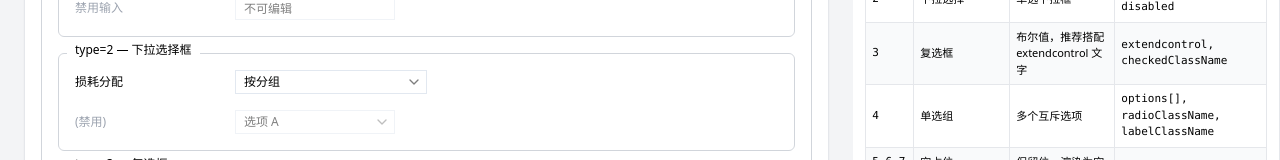
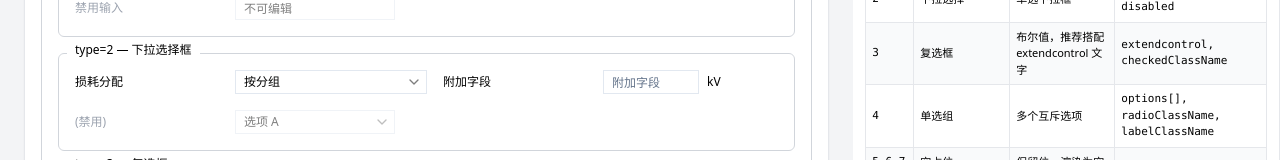
Before and after one commit to awyb/dynamic-form-plugin, a React (Vite) app: page / in a window 1280 px wide. Shown: the part 268-428 px from the top of the page. Built offline with nearby package versions, Linux system fonts and the light colour scheme.

Commit message:
增加回调参数

```diff
--- a/src/DynamicForm.tsx
+++ b/src/DynamicForm.tsx
@@ -39,6 +39,7 @@ export function DynamicForm({
     trigger,
     formState: { errors },
   } = form
+  const values = form.watch()
 
   const renderNode = useSchemaRenderer({
     control,
@@ -48,6 +49,7 @@ export function DynamicForm({
     spaceY,
     showInlineErrors,
     onValidationError,
+    values,
   })
 
   return (
@@ -78,6 +80,7 @@ export const DynamicFormPlus = forwardRef<DynamicFormRef, DynamicFormPlusProps>(
       getValues,
       formState: { errors },
     } = form
+    const values = form.watch()
 
     const renderNode = useSchemaRenderer({
       control,
@@ -87,6 +90,7 @@ export const DynamicFormPlus = forwardRef<DynamicFormRef, DynamicFormPlusProps>(
       spaceY,
       showInlineErrors: false,
       onValidationError: defaultOnError,
+      values,
     })
 
     useImperativeHandle(ref, () => ({
--- a/src/demo-all-types.tsx
+++ b/src/demo-all-types.tsx
@@ -46,7 +46,6 @@ const allTypesSchema: FormNode = {
               type: 1,
               isnum: 0,
               required: 1,
-              // controlclass: 'w-60',
               maxlen: 30,
               placeholder: "请输入名称",
             }),
@@ -110,6 +109,17 @@ const allTypesSchema: FormNode = {
                     { value: "2", name: "到 I 侧" },
                     { value: "3", name: "到 J 侧" },
                   ],
+                }),
+                buildFld({
+                  name: "test_fld",
+                  label: "附加字段",
+                  unit: "kV",
+                  type: 1,
+                  isnum: 1,
+                  labelclass: "ml-4",
+                  show: (values) => values.loss_assign === 0,
+                  required: 1,
+                  maxlen: 10,
                 }),
               ],
             },
@@ -198,12 +208,10 @@ const allTypesSchema: FormNode = {
               type: "container",
               key: "sect_type4-1",
               label: "type=4 — 单选组1",
-              // props: { mclassName: 'flex' },
               children: [
                 {
                   type: "control",
                   key: "row_radio1",
-                  // props: { className: 'items-start' },
                   flds: [
                     buildFld({
                       name: "iopt_net",
--- a/src/layouts.tsx
+++ b/src/layouts.tsx
@@ -85,8 +85,10 @@ interface FormItemContentProps {
   unit?: string | React.ReactNode;
   labelclass?: string;
   unitclass?: string;
-  hide?: boolean | (() => boolean);
-  show?: boolean | (() => boolean);
+  hide?: boolean | ((values: Record<string, any>) => boolean);
+  show?: boolean | ((values: Record<string, any>) => boolean);
+  /** 当前所有表单值（用于 hide/show 动态判断） */
+  values?: Record<string, any>;
   sectionbox?: string;
   disabled?: boolean;
   className?: string;
@@ -109,9 +111,10 @@ export function FormItemContent({
   unitclass,
   error,
   noHtmlFor,
+  values,
 }: FormItemContentProps) {
-  const isHidden = typeof hide === "function" ? hide() : !!hide;
-  const isShown = typeof show === "function" ? show() : show;
+  const isHidden = typeof hide === "function" ? hide(values ?? {}) : !!hide;
+  const isShown = typeof show === "function" ? show(values ?? {}) : show;
 
   const LabelTag = noHtmlFor ? "span" : FormLabel;
 
--- a/src/renderer.tsx
+++ b/src/renderer.tsx
@@ -50,6 +50,7 @@ interface RenderContext {
   spaceY: string;
   showInlineErrors: boolean;
   onValidationError: (fieldName: string, message: string) => void;
+  values: Record<string, any>;
 }
 
 export function useSchemaRenderer(ctx: RenderContext) {
@@ -61,6 +62,7 @@ export function useSchemaRenderer(ctx: RenderContext) {
     spaceY,
     showInlineErrors,
     onValidationError,
+    values,
   } = ctx;
 
   // 单字段失焦校验
@@ -105,6 +107,7 @@ export function useSchemaRenderer(ctx: RenderContext) {
                         disabled={fld.disabled}
                         show={fld.show}
                         hide={fld.hide}
+                        values={values}
                         unit={fld.unit}
                         labelclass={fld.labelclass}
                         unitclass={fld.unitclass}
@@ -208,7 +211,7 @@ export function useSchemaRenderer(ctx: RenderContext) {
 
       return null;
     },
-    [control, errors, precision, spaceY, showInlineErrors, validateOne],
+    [control, errors, precision, spaceY, showInlineErrors, validateOne, values],
   );
 
   return renderNode;
```
Also changed, not shown: src/types.ts (+4 -4 lines).
